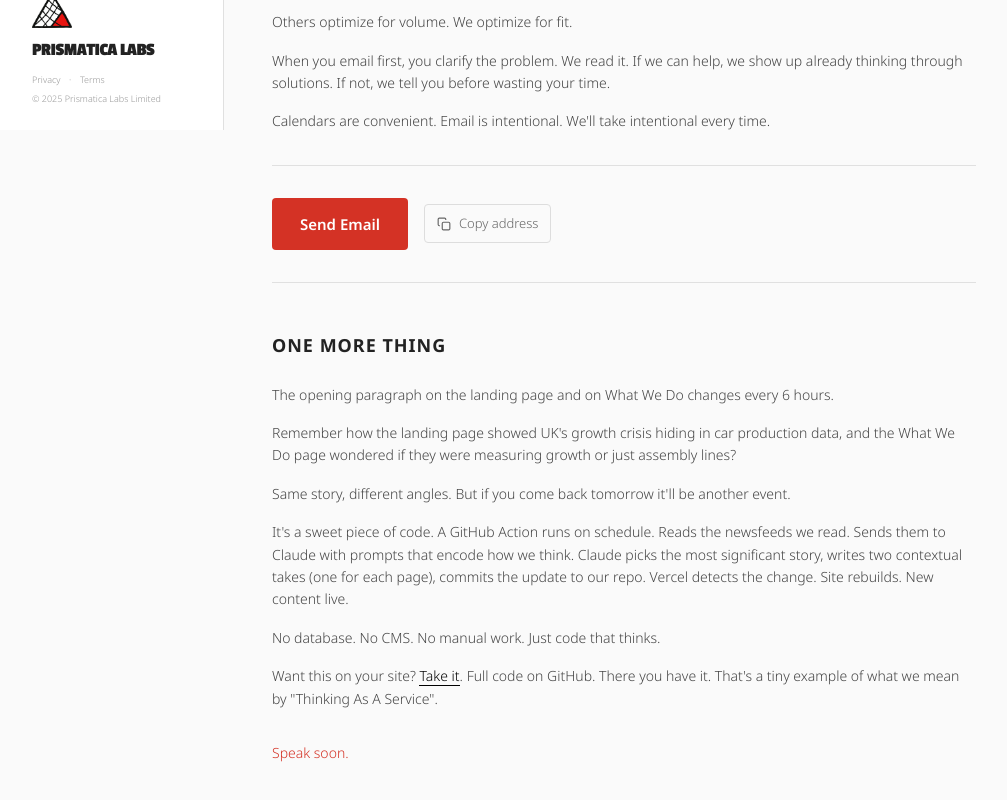
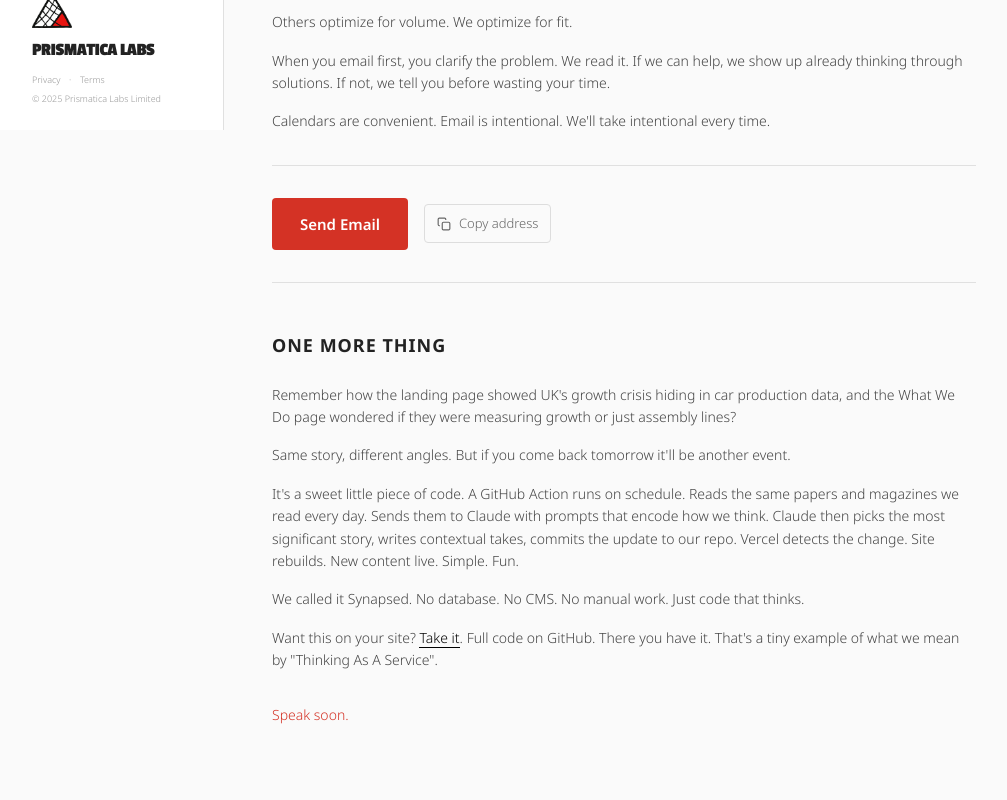
Before and after one commit to RayPrismatica/prismatica-website-fire, a Next.js app: page /contact in a window 1280 px wide. Shown: the part 670-1470 px from the top of the page, without its empty margins (16-1023 px from the left). Built offline with nearby package versions, Linux system fonts and the light colour scheme.

Commit message:
Update page.tsx

```diff
--- a/app/contact/page.tsx
+++ b/app/contact/page.tsx
@@ -68,15 +68,13 @@ Best,
 
         <h3 style={{ fontFamily: '"Noto Sans", sans-serif', fontSize: '18px', fontWeight: 700, textTransform: 'uppercase', letterSpacing: '1px', marginTop: '48px', marginBottom: '24px' }}>One more thing</h3>
 
-        <p>The opening paragraph on the landing page and on What We Do changes every 6 hours.</p>
-
         <UserContentReminder fallbackReminder={content.contentReminder || "Remember how the landing page showed today's news story, and the What We Do page wondered what question immediately came to mind?"} />
 
         <p style={{ marginTop: '16px' }}>Same story, different angles. But if you come back tomorrow it'll be another event.</p>
 
-        <p>It's a sweet piece of code. A GitHub Action runs on schedule. Reads the newsfeeds we read. Sends them to Claude with prompts that encode how we think. Claude picks the most significant story, writes two contextual takes (one for each page), commits the update to our repo. Vercel detects the change. Site rebuilds. New content live.</p>
+        <p>It's a sweet little piece of code. A GitHub Action runs on schedule. Reads the same papers and magazines we read every day. Sends them to Claude with prompts that encode how we think. Claude then picks the most significant story, writes contextual takes, commits the update to our repo. Vercel detects the change. Site rebuilds. New content live. Simple. Fun.</p>
 
-        <p>No database. No CMS. No manual work. Just code that thinks.</p>
+        <p>We called it Synapsed. No database. No CMS. No manual work. Just code that thinks.</p>
 
         <p>Want this on your site? <a href="https://github.com/RayPrismatica/synapsed-with-love" target="_blank" rel="noopener noreferrer" style={{ color: '#000', textDecoration: 'none', borderBottom: '1px solid #000' }}>Take it</a>. Full code on GitHub. There you have it. That's a tiny example of what we mean by "Thinking As A Service".</p>
 
```
